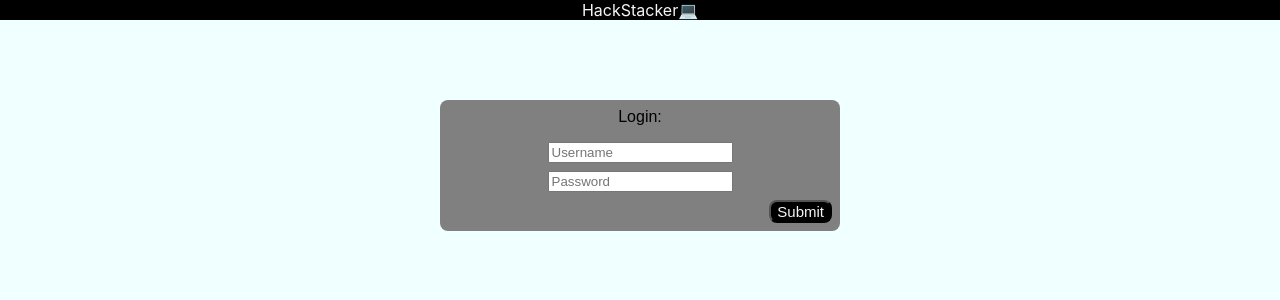
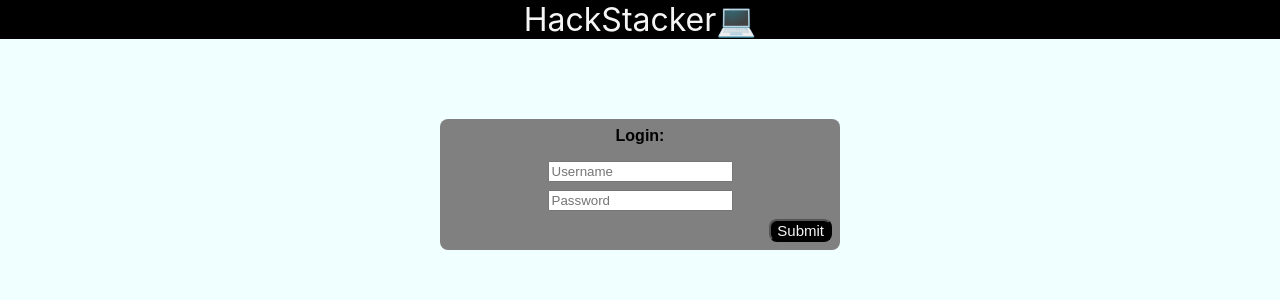
Before and after one commit to JamesHawk585/data-flow-and-controlled-components, a React (Create React App) app: page / in a window 1280 px wide. Shown: the top 300 px of the page. Built offline with nearby package versions, Linux system fonts and the light colour scheme.

Commit message:
More css improvements

```diff
--- a/src/App.jsx
+++ b/src/App.jsx
@@ -6,12 +6,10 @@ import { useState } from "react";
 function App() {
   return (
     <>
-    <Header/>
-    <body>
-      <main id='main'>
+      <Header />
+      <main id="main">
         <LoginForm />
       </main>
-    </body>
     </>
   );
 }
--- a/src/index.css
+++ b/src/index.css
@@ -38,6 +38,7 @@ code {
   background-color: black;
   color: whitesmoke;
   text-align: center;
+  font-size: 32px;
 }
 
 #main {
@@ -49,7 +50,7 @@ code {
 }
 
 #loginLabel {
-  font-weight: 500;
+  font-weight: bold;
   font-family: sans-serif;
   padding-bottom: 8px;
 }
```
